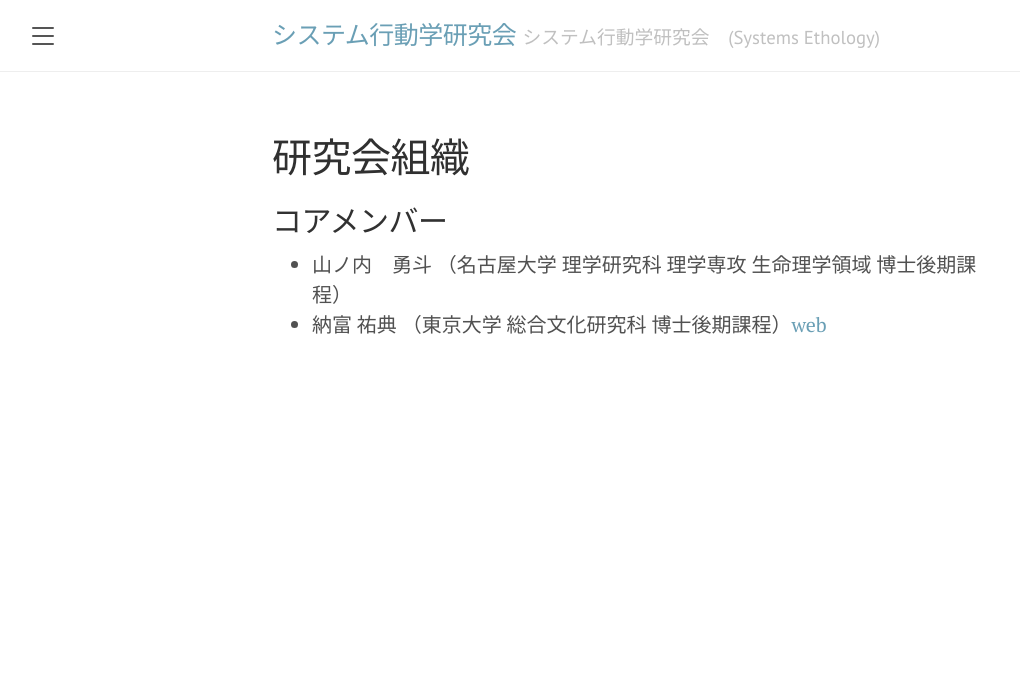
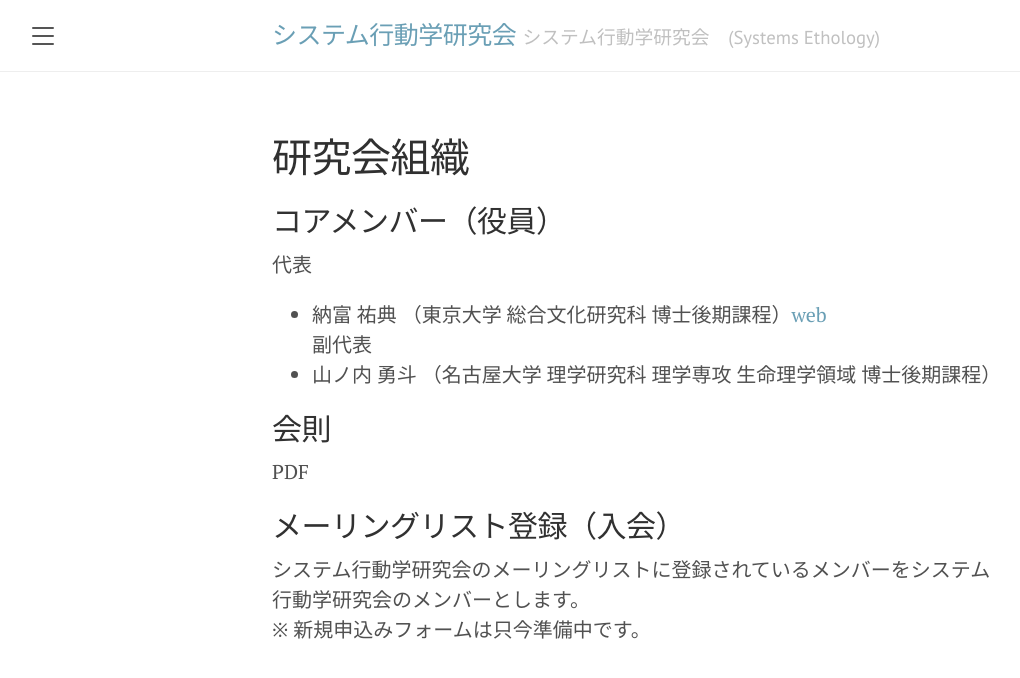
Before and after one commit to SystemsEthology/website, a Jekyll site: the page built from stracture.md, in a window 1280 px wide. Shown: the top 678 px of the page, without its empty margins (8-1028 px from the left). Built offline with Jekyll 4.4.1, drawn with Linux system fonts in a browser that asks for light colours.

Commit message:
Update stracture.md

```diff
--- a/stracture.md
+++ b/stracture.md
@@ -4,7 +4,20 @@ title: 研究会組織
 order: 4
 ---
 
-## コアメンバー
+## コアメンバー（役員）
+代表<br>
+- 納富 祐典 （東京大学 総合文化研究科 博士後期課程）<a href="https://jpmyrmecol.com/" target="_blank" rel="noopener noreferrer">web</a>
+<br>
+副代表<br>
+- 山ノ内 勇斗 （名古屋大学 理学研究科 理学専攻 生命理学領域 博士後期課程）
 
-- 山ノ内　勇斗 （名古屋大学 理学研究科 理学専攻 生命理学領域 博士後期課程）
-- 納富 祐典 （東京大学 総合文化研究科 博士後期課程）<a href="https://jpmyrmecol.com/" target="_blank" rel="noopener noreferrer">web</a>
+
+## 会則
+
+PDF
+
+## メーリングリスト登録（入会）
+
+システム行動学研究会のメーリングリストに登録されているメンバーをシステム行動学研究会のメンバーとします。
+<br>
+※ 新規申込みフォームは只今準備中です。
```
